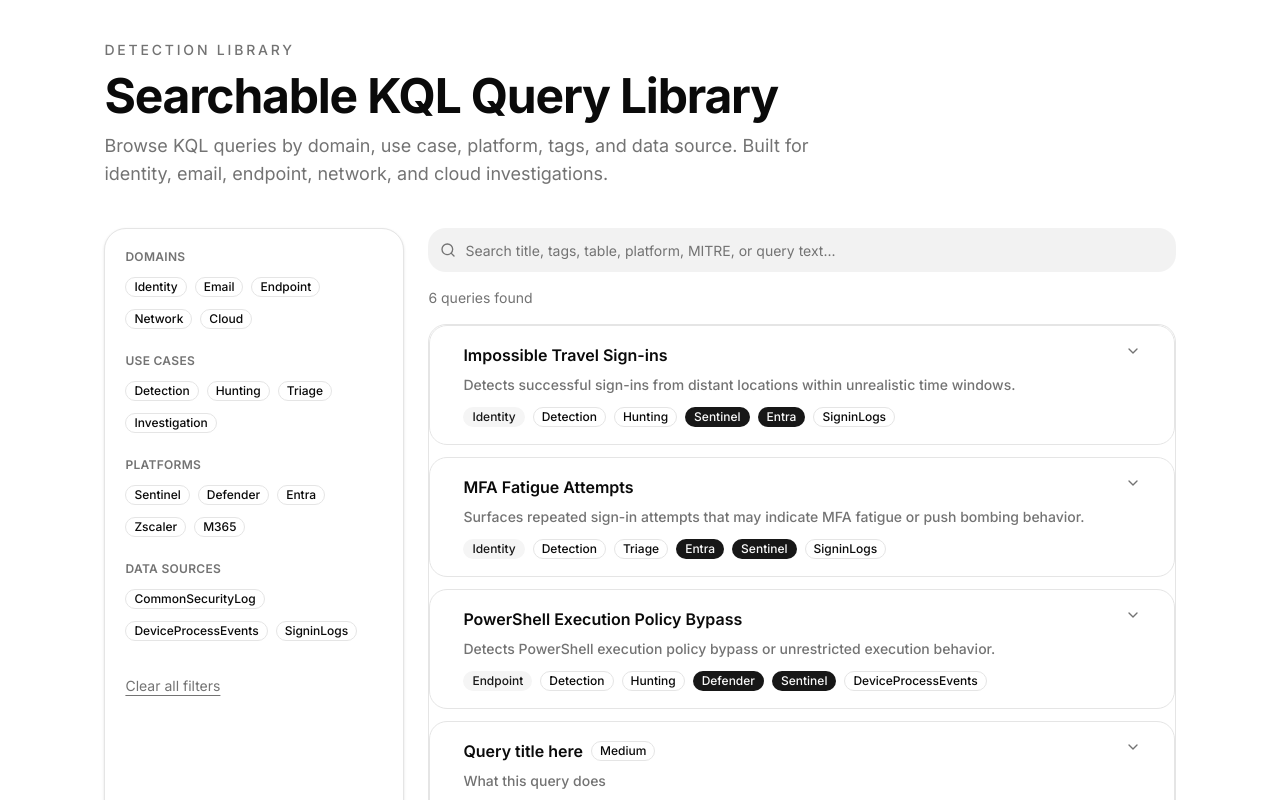
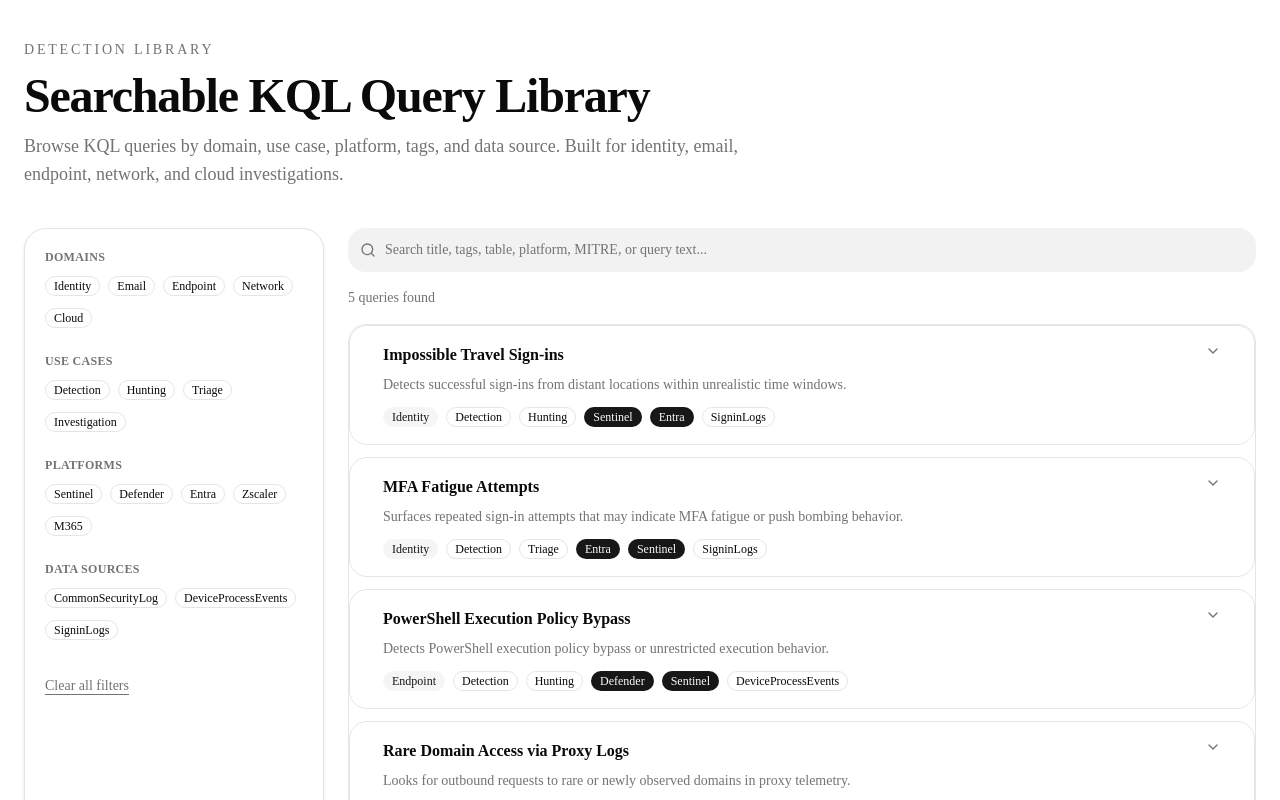
Before and after one commit to Chris-DiCarlo/kql-library, a Next.js app: page / in a window 1280 px wide. Shown: the top 800 px of the page. Built offline with nearby package versions, Linux system fonts and the light colour scheme.

Commit message:
Clean production content and update metadata

```diff
--- a/app/layout.tsx
+++ b/app/layout.tsx
@@ -1,36 +1,19 @@
-import type { Metadata } from "next";
-import { Geist, Geist_Mono, Inter } from "next/font/google";
-import "./globals.css";
-import { cn } from "@/lib/utils";
-
-const inter = Inter({subsets:['latin'],variable:'--font-sans'});
-
-const geistSans = Geist({
-  variable: "--font-geist-sans",
-  subsets: ["latin"],
-});
-
-const geistMono = Geist_Mono({
-  variable: "--font-geist-mono",
-  subsets: ["latin"],
-});
+import type { Metadata } from "next"
+import "./globals.css"
 
 export const metadata: Metadata = {
-  title: "Create Next App",
-  description: "Generated by create next app",
-};
+  title: "KQL Library",
+  description: "Searchable KQL query library for detection and hunting",
+}
 
 export default function RootLayout({
   children,
 }: Readonly<{
-  children: React.ReactNode;
+  children: React.ReactNode
 }>) {
   return (
-    <html
-      lang="en"
-      className={cn("h-full", "antialiased", geistSans.variable, geistMono.variable, "font-sans", inter.variable)}
-    >
-      <body className="min-h-full flex flex-col">{children}</body>
+    <html lang="en">
+      <body>{children}</body>
     </html>
-  );
+  )
 }
--- a/lib/queries.ts
+++ b/lib/queries.ts
@@ -9,6 +9,7 @@ export function getAllQueries(): QueryItem[] {
 
   return files
     .filter((file) => file.endsWith(".json"))
+    .filter((file) => !file.startsWith("_"))
     .map((file) => {
       const fullPath = path.join(queriesDir, file)
       const raw = fs.readFileSync(fullPath, "utf8")
```
